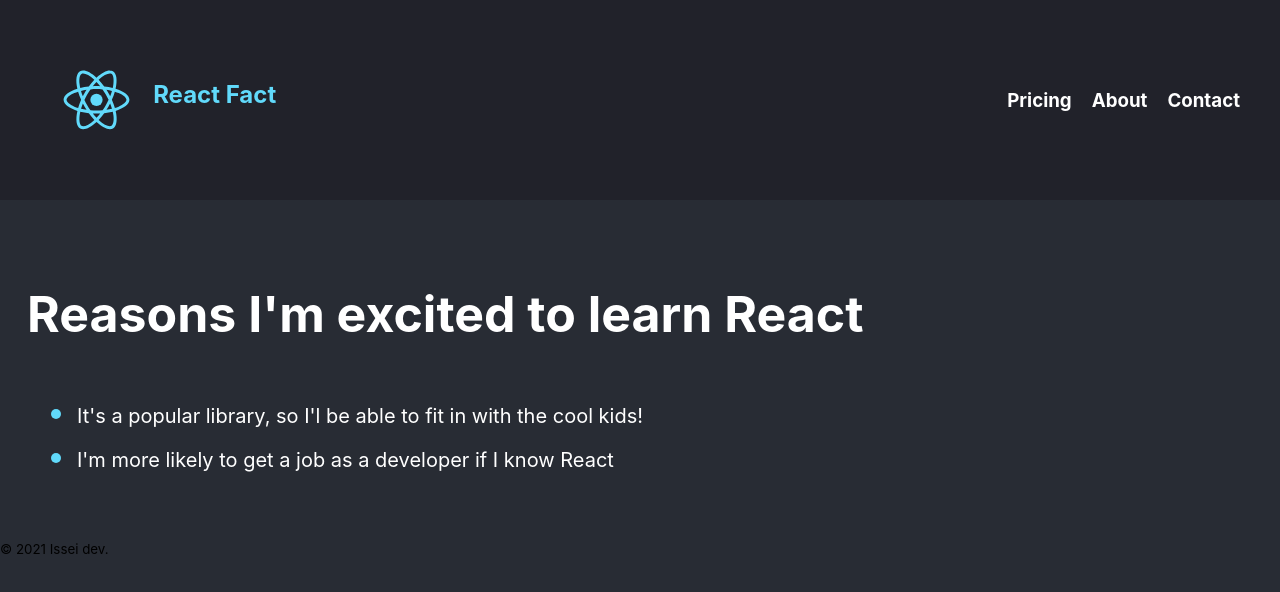
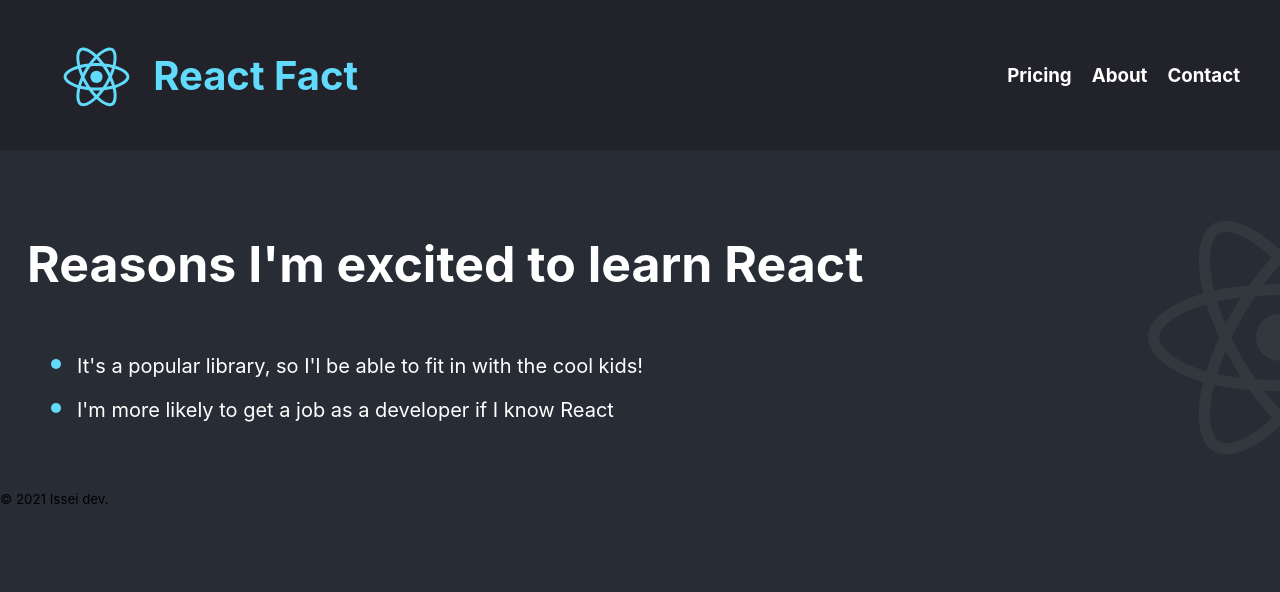
Before and after one commit to isseiM0312/FCC_React_12h, a React (Create React App) app: page / in a window 1280 px wide. Shown: the top 592 px of the page. Built offline with nearby package versions, Linux system fonts and the light colour scheme.

Commit message:
Challenge_1 完成

```diff
--- a/src/components/Footer.js
+++ b/src/components/Footer.js
@@ -1,5 +1,5 @@
 import React from "react";
-import './App.css';
+import './style.css';
 
 
 export default function Footer() {
--- a/src/components/Header.js
+++ b/src/components/Header.js
@@ -1,6 +1,6 @@
 import React from "react";
 import logo from "./logo.svg";
-import "./App.css";
+import "./style.css";
 
 //imgはimport 適当な名前　from 'パス'でいれる
 //src = {適当な名前(上で付けたやつ)}
--- a/src/components/MainContent.js
+++ b/src/components/MainContent.js
@@ -1,5 +1,5 @@
 import React from "react";
-import './App.css';
+import './style.css';
 
 export default function MainContent() {
     return(
--- a/src/components/App.css
+++ b/src/components/style.css
@@ -42,20 +42,23 @@
   justify-content: space-between;
   align-items: center;
   background-color: #21222A;
-  height: 200px;
+  height: 150px;
   pad: 30px 25px;
 }
 
 .nav-titles {
-  width: 300px;
+  padding: 10x;
+  width: 400px;
   display: flex;
 }
 
 .nav-titles > h2 {
   color: #61dafb;
+  font-size: 40px;
 }
 
 .nav-titles > img {
+  margin-top: 20px;
   height: 80px;
 }
 
@@ -74,6 +77,9 @@
 .main {
   padding: 50px 27px;
   color: white;
+  background-image: url(./reactjs-icon\ 2.png);
+  background-repeat: no-repeat;
+  background-position: right 75%;
 }
 
 .main > h1 {
```
Also changed, not shown: src/components/reactjs-icon 2.png (added).
